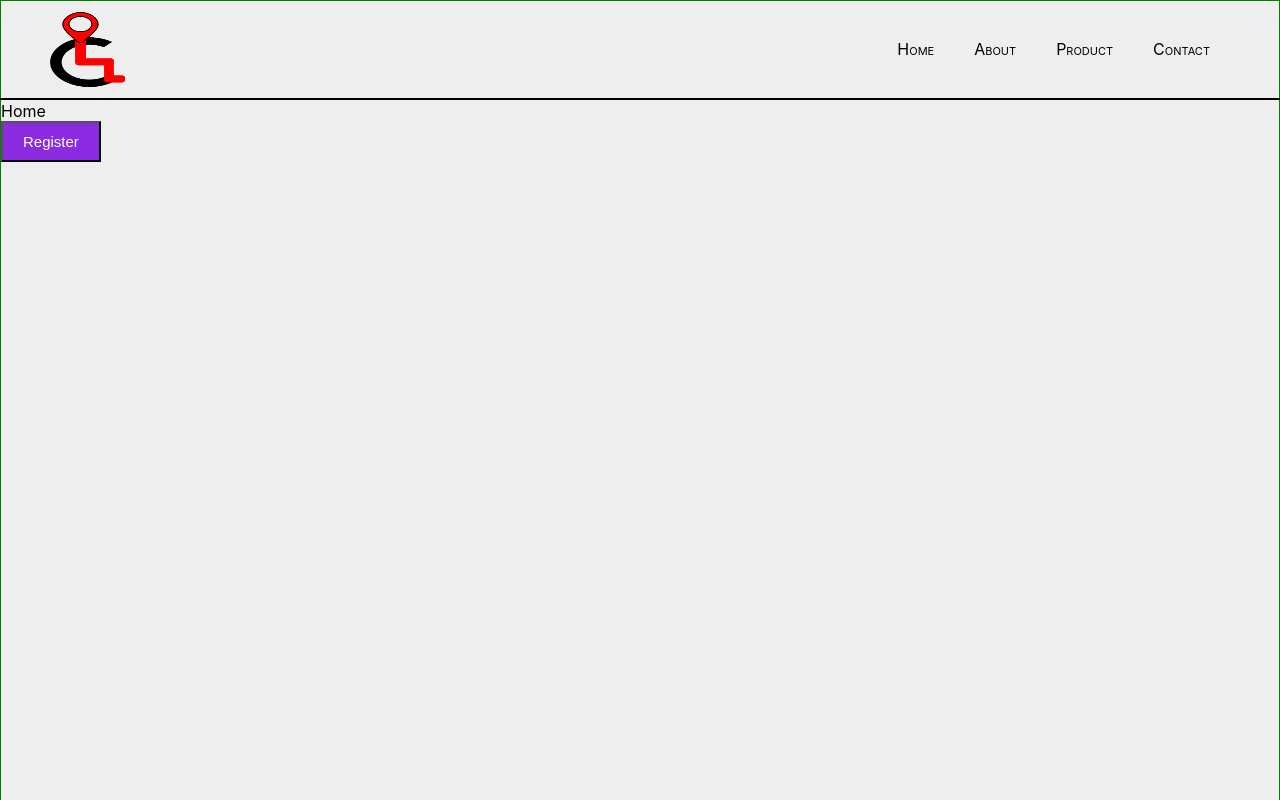
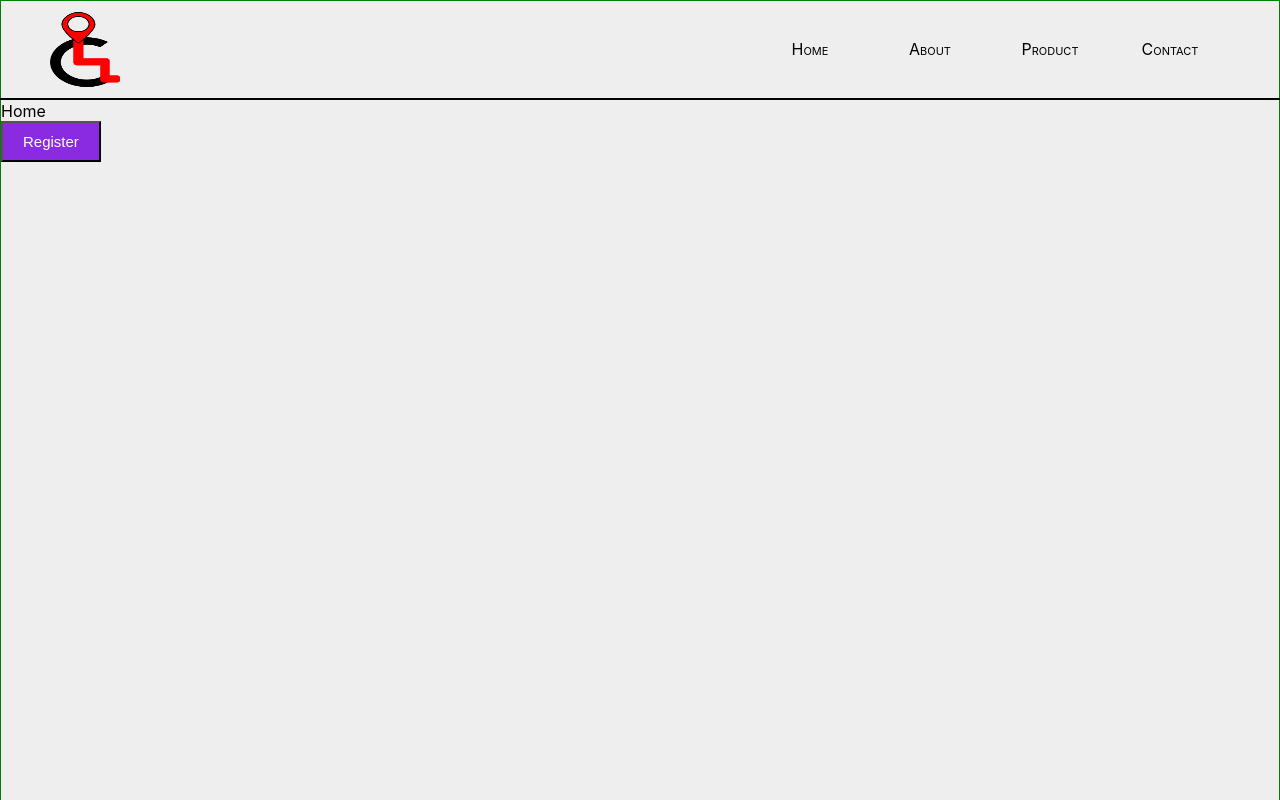
Before and after one commit to OjeshManandhar/ReactJS-TypeScript-Test, a React (Create React App) app: page / in a window 1280 px wide. Built offline with nearby package versions, Linux system fonts and the light colour scheme.

Commit message:
Add scrolling feature in internal anchor

```diff
--- a/src/components/NavBar/index.tsx
+++ b/src/components/NavBar/index.tsx
@@ -4,7 +4,29 @@ import * as Nav from './styles';
 
 import logo from 'assets/logo.png';
 
+function addSmoothScrolling() {
+  document.addEventListener('DOMContentLoaded', () => {
+    const anchors = document.querySelectorAll('a[href^="#"]');
+
+    const anchorArr = Array.from(anchors);
+
+    anchorArr.forEach((anchor: any) => {
+      anchor.addEventListener('click', function(e: any) {
+        e.preventDefault();
+
+        document.querySelector(anchor.hash).scrollIntoView({
+          behavior: 'smooth',
+          block: 'start',
+          inline: 'center'
+        });
+      });
+    });
+  });
+}
+
 function NavBar() {
+  addSmoothScrolling();
+
   return (
     <Nav.Container>
       <Nav.Logo src={logo} />
--- a/src/components/NavBar/styles.tsx
+++ b/src/components/NavBar/styles.tsx
@@ -19,7 +19,7 @@ export const Container = styled.div`
 
 export const Logo = styled.img`
   height: 75px;
-  width: 75px;
+  width: 70px;
 `;
 
 export const Navs = styled.div`
@@ -30,10 +30,13 @@ export const Navs = styled.div`
 `;
 
 export const NavLinks = styled.a`
-  margin: 0px 20px;
+  margin: 0px 10px;
   color: black;
   text-decoration: none;
   font-variant: small-caps;
+
+  width: 100px;
+  text-align: center;
 
   :hover {
     color: blueviolet;
```
